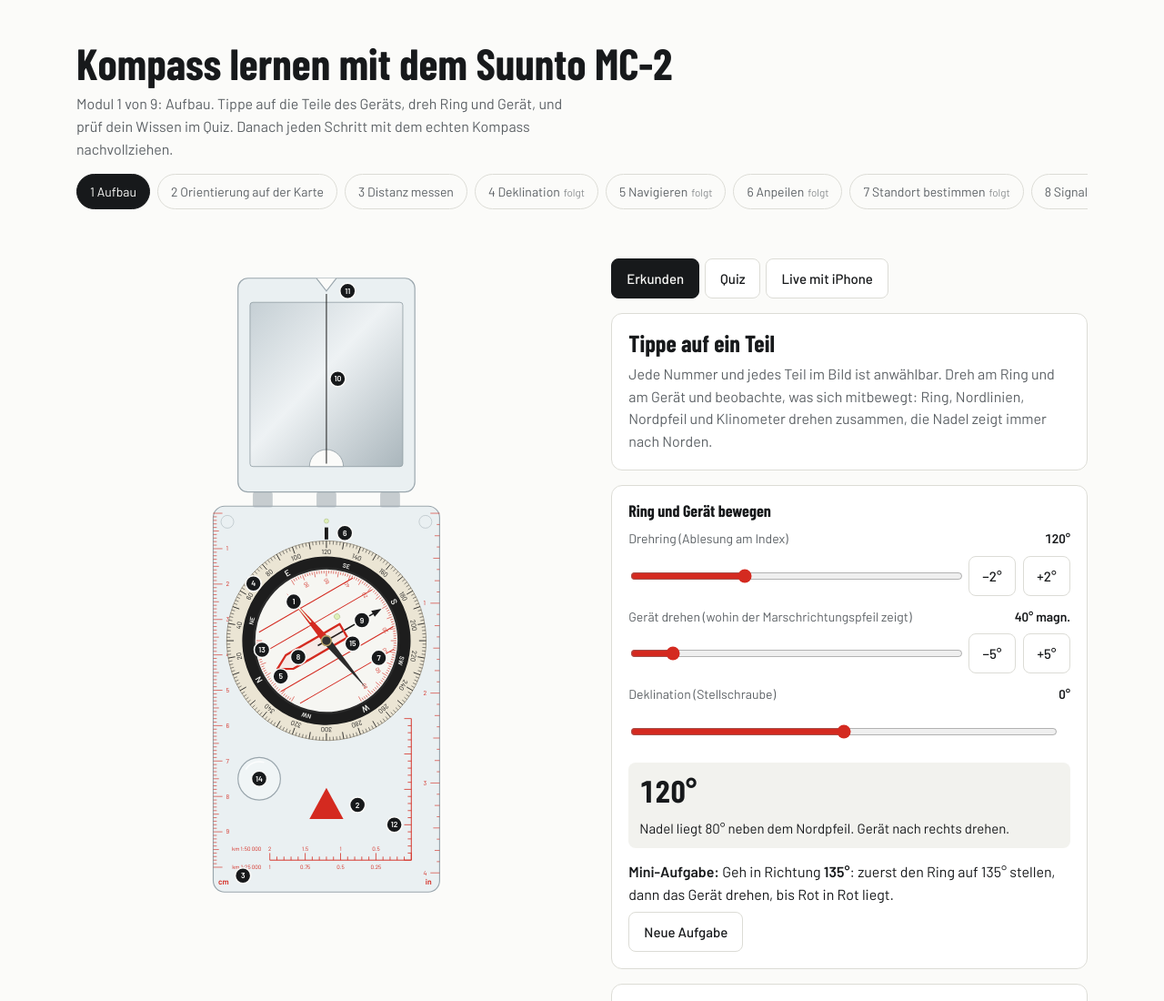
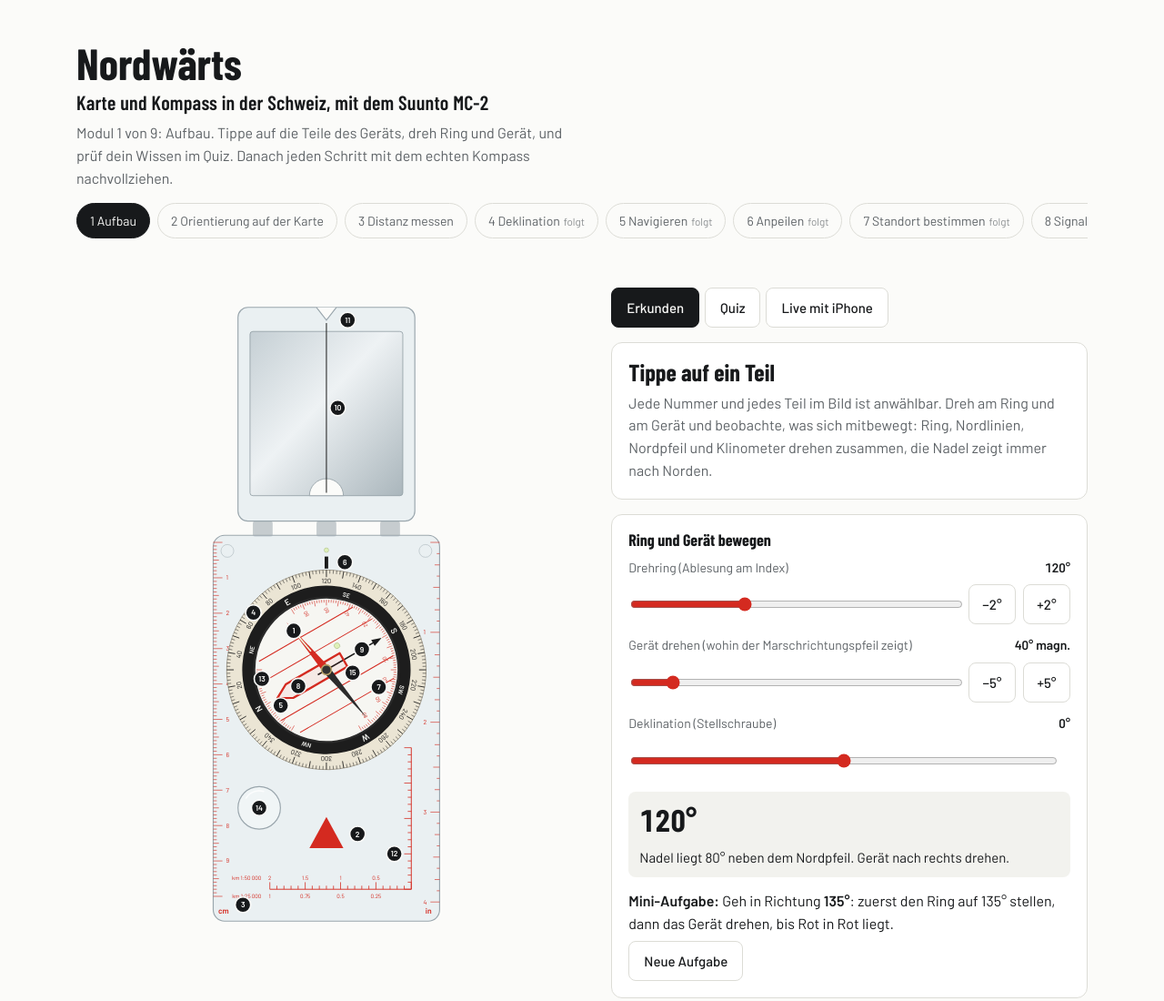
Before and after one commit to viv-analytics/kompass-mc2, a plain HTML site: page index.html in a window 1280 px wide. Shown: the top 1100 px of the page at 91% size. Drawn offline with nearby package versions, Linux system fonts and the light colour scheme.

Commit message:
Neuer Name: Nordwärts
Co-Authored-By: Claude Opus 5.5 <noreply@anthropic.com>
Claude-Session: https://claude.ai/code/session_019j35gv5KuV7iassquJuRJv

```diff
--- a/index.html
+++ b/index.html
@@ -3,11 +3,11 @@
 <head>
 <meta charset="utf-8">
 <meta name="viewport" content="width=device-width, initial-scale=1">
-<title>Kompass lernen – MC-2</title>
+<title>Nordwärts – Kompass mit dem MC-2</title>
 <meta name="theme-color" content="#d42a20">
 <meta name="apple-mobile-web-app-capable" content="yes">
 <meta name="mobile-web-app-capable" content="yes">
-<meta name="apple-mobile-web-app-title" content="Kompass">
+<meta name="apple-mobile-web-app-title" content="Nordwärts">
 <meta name="apple-mobile-web-app-status-bar-style" content="default">
 <link rel="manifest" href="manifest.webmanifest">
 <link rel="stylesheet" href="https://cdnjs.cloudflare.com/ajax/libs/leaflet/1.9.4/leaflet.min.css">
@@ -29,7 +29,7 @@ body{margin:0;background:var(--bg);color:var(--ink);font:16px/1.55 Barlow,system
 h1,h2,h3{font-family:"Barlow Condensed",Barlow,sans-serif;line-height:1.05;margin:0;text-wrap:balance}
 h1{font-size:clamp(32px,4.4vw,48px)}h2{font-size:26px}h3{font-size:18px;margin-bottom:4px}
 .band{padding:clamp(20px,3.5vw,44px) max(5vw,16px)}
-header p{color:var(--mut);max-width:62ch;margin:.5em 0 0}
+header p{color:var(--mut);max-width:62ch;margin:.5em 0 0}header .tagline{color:var(--ink);font:600 clamp(18px,2vw,22px)/1.25 "Barlow Condensed",Barlow,sans-serif;margin:.2em 0 0;letter-spacing:.01em}
 .scroll{display:flex;gap:8px;overflow-x:auto;padding:14px 0 4px;scrollbar-width:thin}
 .chip{flex:none;border:1px solid var(--line);border-radius:999px;padding:8px 14px;font-size:14px;color:var(--mut);background:transparent;white-space:nowrap}
 .chip.on{background:var(--ink);color:var(--bg);border-color:var(--ink)}
@@ -113,7 +113,8 @@ a.chip{text-decoration:none}
 </head>
 <body>
 <header class="band" style="padding-bottom:6px;max-width:1240px;margin:0 auto">
-  <h1>Kompass lernen mit dem Suunto MC-2</h1>
+  <h1>Nordwärts</h1>
+  <p class="tagline">Karte und Kompass in der Schweiz, mit dem Suunto MC-2</p>
   <p id="sub">Modul 1 von 9: Aufbau. Tippe auf die Teile des Geräts, dreh Ring und Gerät, und prüf dein Wissen im Quiz. Danach jeden Schritt mit dem echten Kompass nachvollziehen.</p>
   <nav class="scroll" id="mods" aria-label="Module"></nav>
 </header>
--- a/sw.js
+++ b/sw.js
@@ -1,4 +1,4 @@
-const V='kompass-v14';
+const V='kompass-v15';
 const CORE=['./','index.html','manifest.webmanifest','icon-180.png','icon-192.png','icon-512.png'];
 self.addEventListener('install',e=>{e.waitUntil(caches.open(V).then(c=>c.addAll(CORE)).then(()=>self.skipWaiting()))});
 self.addEventListener('activate',e=>{e.waitUntil(caches.keys().then(ks=>Promise.all(ks.filter(k=>k!==V).map(k=>caches.delete(k)))).then(()=>self.clients.claim()))});
```
Also changed, not shown: manifest.webmanifest, 1 other file.
